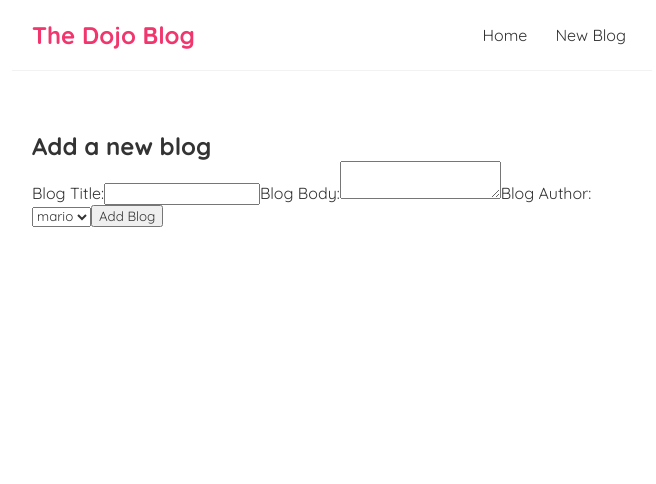
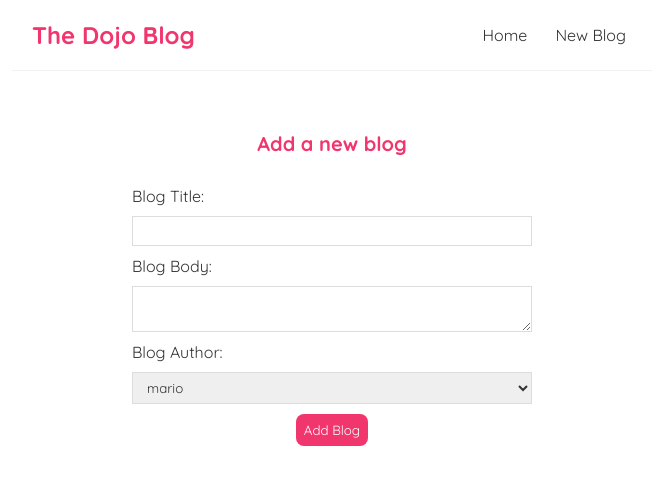
Before and after one commit to SripaliManimekala/react-tute-new, a React (Create React App) app in the folder dojo-blog/: page /create in a window 1280 px wide. Shown: the top 484 px of the page, without its empty margins (308-964 px from the left). Built offline with nearby package versions, Linux system fonts and the light colour scheme.

Commit message:
add  css to create blog template

```diff
--- a/dojo-blog/src/index.css
+++ b/dojo-blog/src/index.css
@@ -63,6 +63,43 @@
 .blog-details div{
   margin: 20px 0;
 }
-.blog-details button{
+.blog-details button {
+  background: #f1356d;
+  color: #fff;
+  border: 0;
+  padding: 8px;
+  border-radius: 8px;
+  cursor: pointer;
+}
 
+/* create new blog form */
+.create {
+  max-width: 400px;
+  margin: 0 auto;
+  text-align: center;
 }
+.create label {
+  text-align: left;
+  display: block;
+}
+.create h2 {
+  font-size: 20px;
+  color: #f1356d;
+  margin-bottom: 30px;
+}
+.create input, .create textarea, .create select {
+  width: 100%;
+  padding: 6px 10px;
+  margin: 10px 0;
+  border: 1px solid #ddd;
+  box-sizing: border-box;
+  display: block;
+}
+.create button {
+  background: #f1356d;
+  color: #fff;
+  border: 0;
+  padding: 8px;
+  border-radius: 8px;
+  cursor: pointer;
+}
```
